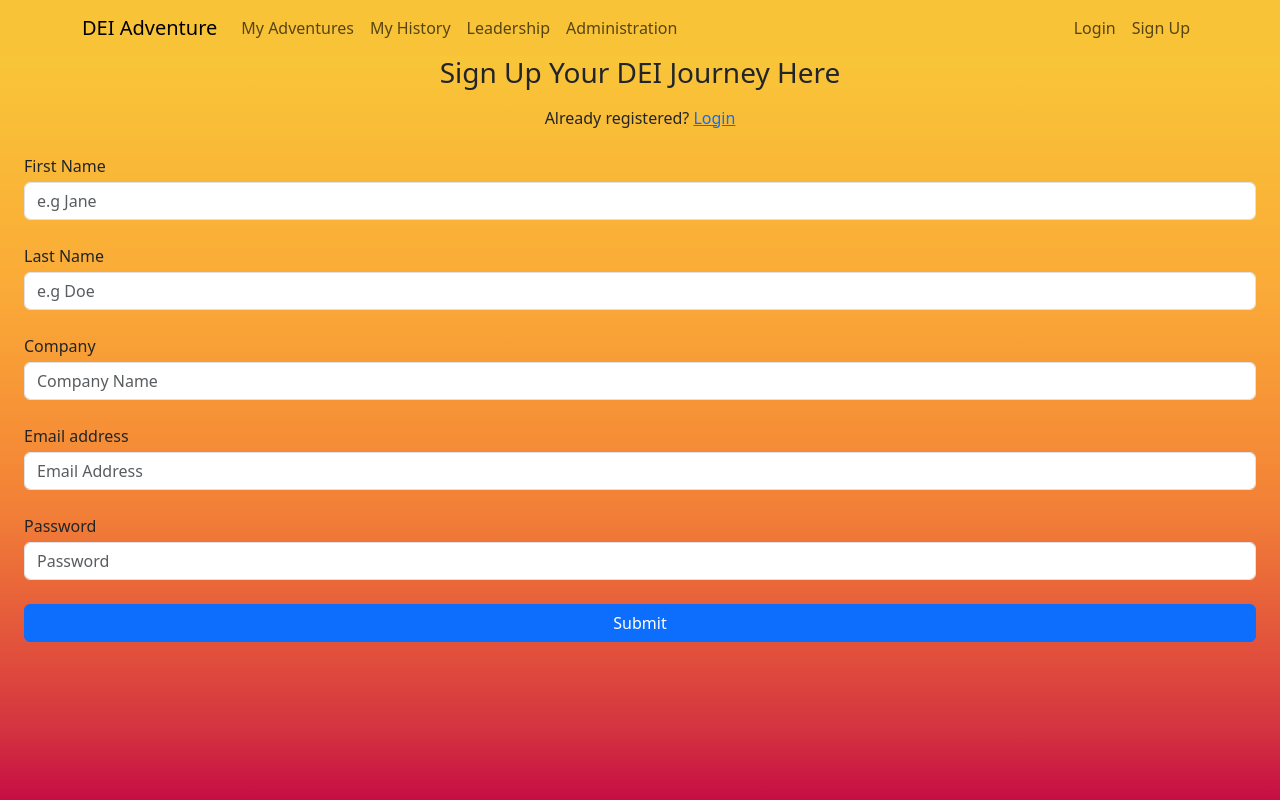
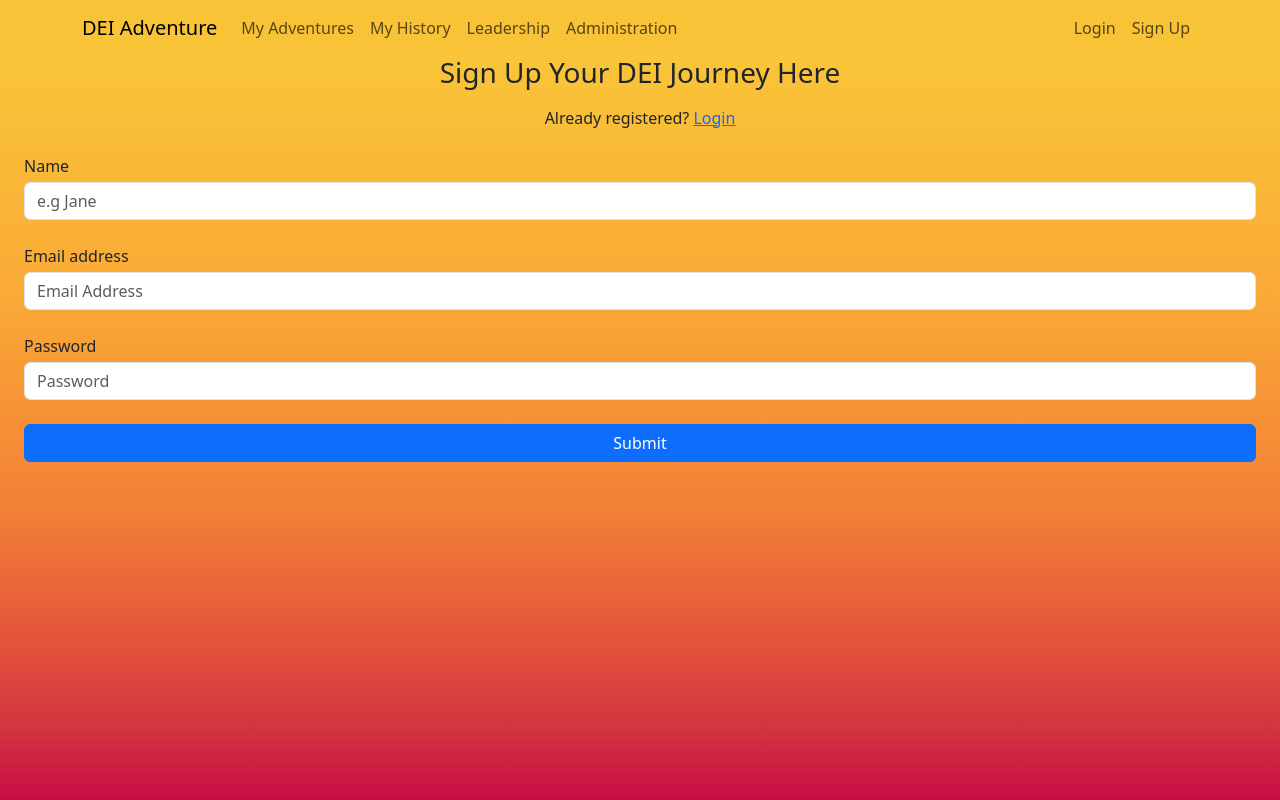
Before and after one commit to JohnNarofsky/deiadventures, a React (Create React App) app in the folder client/: page /signup in a window 1280 px wide. Built offline with nearby package versions, Linux system fonts and the light colour scheme; a web font is replaced by a local one.

Commit message:
logging in and signing up both work now

```diff
--- a/client/src/components/login.js
+++ b/client/src/components/login.js
@@ -126,9 +126,9 @@ export default function Login() {
                                 Submit
                                 </button>
                             </div>
-                            <p className="forgot-password text-center mt-2">
+                            {/* <p className="forgot-password text-center mt-2">
                                 Forgot <a href="#">password?</a>
-                            </p>
+                            </p> */}
                             {/* <h4 className="Auth-form-title text-center">OR</h4> */}
                         </div>
                     </form>
--- a/client/src/components/signup.js
+++ b/client/src/components/signup.js
@@ -1,44 +1,31 @@
 import { useState } from "react";
 import { Link } from "react-router-dom";
 import axios from "axios";
+import { Navigate } from "react-router-dom";
 
 export default function SignUp() {
 
-    const [firstName, setFirstName] = useState('');
-    const [lastName, setLastName] = useState('');
-    const [company, setCompany] = useState('');
+    const [created,setCreated] = useState('no');
+    const [userName, setUserName] = useState('');
     const [email, setEmail] = useState('');
     const [password, setPassword] = useState('');
     const [errorMessage, setErrorMessage] = useState('');
+    const baseURL="https://testdei.narofsky.org/api";
 
     const handleSignUp = async (e) => {
         e.preventDefault();
 
-        if (!firstName.trim() || !lastName.trim() || !company.trim() ||
-            !password.trim()  || !email.trim() ) {
+        if (!userName.trim() || !password.trim()  || !email.trim() ) {
             setErrorMessage('Please enter require fields.');
             return; // Prevent login when input fields are empty
         }
 
         try {
-        const response = await axios.post('http://example.com/api/signup', {
-            firstName,
-            lastName,
-            company,
-            email,
-            password,
-        });
+            const signup = {name: userName, email: email, password: password};
+            axios.post(baseURL + "/auth/account", signup).then((response) => {
+                setCreated('yes');
+            });
 
-        // Assuming the server returns a success message
-        console.log(response.data);
-
-        // Reset the form fields and error message
-        setFirstName('');
-        setLastName('');
-        setCompany('');
-        setEmail('');
-        setPassword('');
-        setErrorMessage('');
         } catch (error) {
         // Handle error from the server
         console.error('Error during sign-up:', error);
@@ -46,6 +33,7 @@ export default function SignUp() {
         }
     };
 
+    if (created === 'no'){
     return(
         <div className="Auth-form-container">
             <form className="Auth-form" onSubmit={handleSignUp}>
@@ -56,30 +44,12 @@ export default function SignUp() {
                         <Link to="/login">Login</Link>
                     </div>
                     <div className="form-group m-4">
-                        <label>First Name</label>
+                        <label>Name</label>
                         <input
                         type="text"
                         className="form-control mt-1"
                         placeholder="e.g Jane"
-                        onChange={(e) => setFirstName(e.target.value)}
-                        />
-                    </div>
-                    <div className="form-group m-4">
-                        <label>Last Name</label>
-                        <input
-                        type="text"
-                        className="form-control mt-1"
-                        placeholder="e.g Doe"
-                        onChange={(e) => setLastName(e.target.value)}
-                        />
-                    </div>
-                    <div className="form-group m-4">
-                        <label>Company</label>
-                        <input
-                        type="text"
-                        className="form-control mt-1"
-                        placeholder="Company Name"
-                        onChange={(e) => setCompany(e.target.value)}
+                        onChange={(e) => setUserName(e.target.value)}
                         />
                     </div>
                     <div className="form-group m-4">
@@ -110,4 +80,7 @@ export default function SignUp() {
             {errorMessage && <p className="error-message text-center fw-bold">{errorMessage}</p>}
         </div>
     )
+    } else {
+        return <Navigate replace to="/login" />
+    }
 }
```
